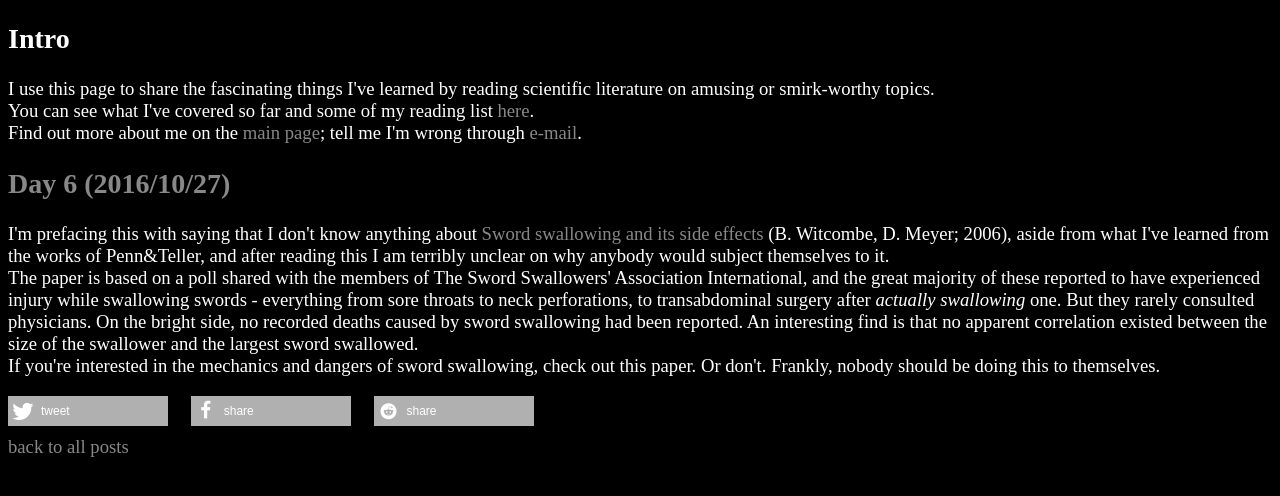
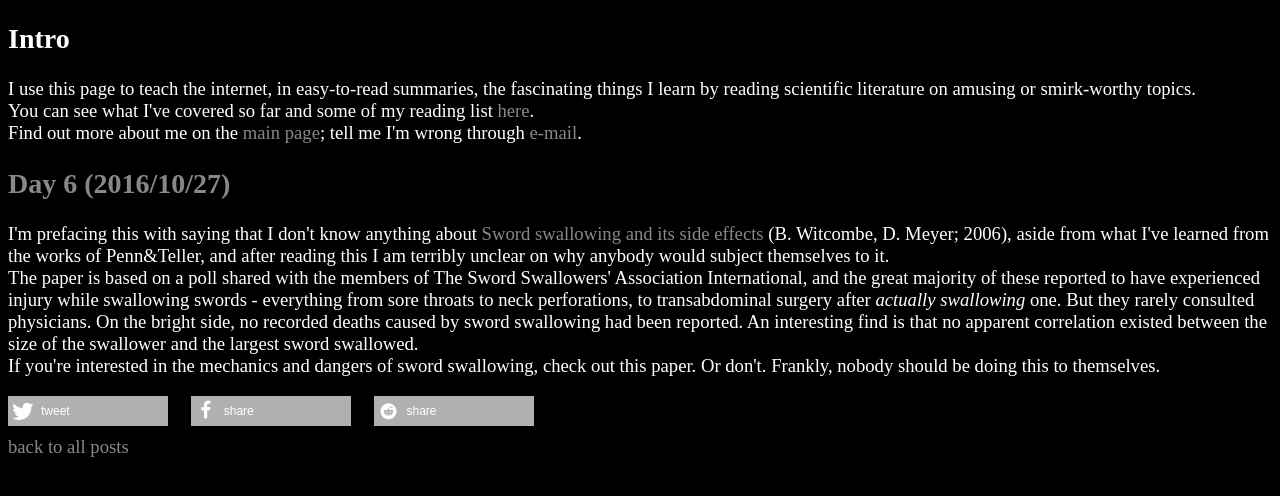
Before and after one commit to Shaidil/shaidil.github.io, a Jekyll site: the page built from _posts/2016-10-27-day-6.html, in a window 1280 px wide. Shown: the top 496 px of the page. Built offline with Jekyll 4.4.1, drawn with Linux system fonts in a browser that asks for light colours; nearby versions of some CDN libraries; some web fonts are replaced.

Commit message:
Update post.html

```diff
--- a/_layouts/post.html
+++ b/_layouts/post.html
@@ -8,12 +8,12 @@
     <link href="/stylesheets/turtle-style.css" rel="stylesheet" type="text/css">
     <link href="/stylesheets/shariff.complete.css" rel="stylesheet" type="text/css">
     <link href='https://fonts.googleapis.com/css?family=IM+Fell+English' rel="stylesheet" type='text/css'>
-    <title>Shaidil does a Habitica challenge - {{ page.title }}</title>
+    <title>Ars Cognitionis - {{ page.title }}</title>
   </head>
   <body>
     <h2 id="intro">Intro</h2>
     <p>
-      I use this page to share the fascinating things I've learned by reading scientific literature on amusing or smirk-worthy topics.<br>
+      I use this page to teach the internet, in easy-to-read summaries, the fascinating things I learn by reading scientific literature on amusing or smirk-worthy topics.<br>
         You can see what I've covered so far and some of my reading list
       <a href="https://docs.google.com/spreadsheets/d/1G9PeKumI-zVTt8ot35_v9OTQ5PGnJmkKVxfyC-9YiHU/edit?usp=sharing">here</a>.<br>
       Find out more about me on the
```
